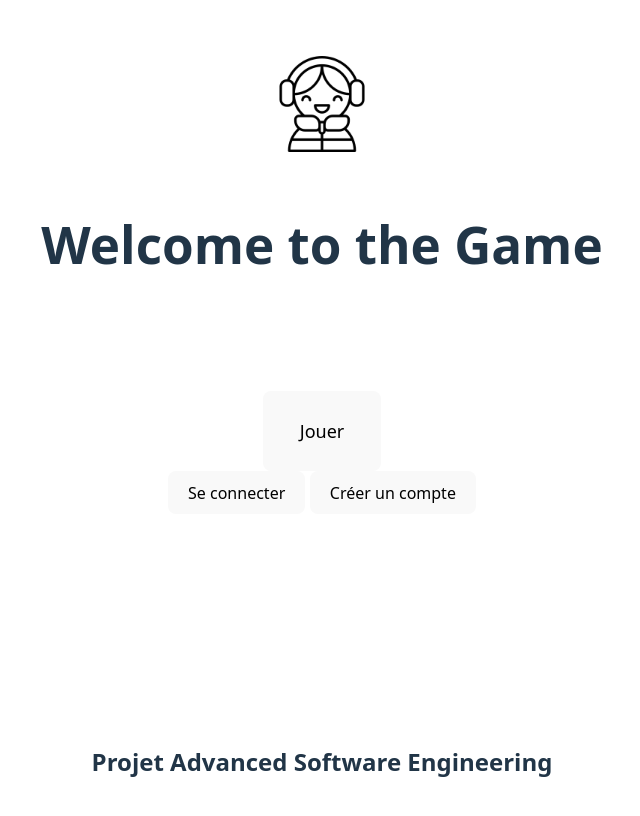
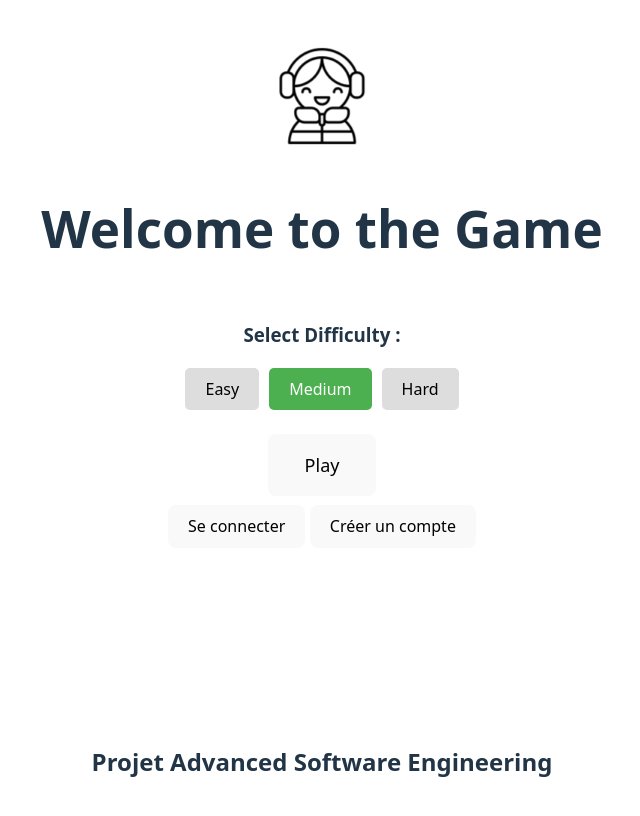
Before and after one commit to Alassane-diaa/Drawing-race, a React (Vite) app in the folder front/: page / in a window 1280 px wide. Shown: the top 816 px of the page, without its empty margins (318-958 px from the left). Built offline with nearby package versions, Linux system fonts and the light colour scheme.

Commit message:
La difficulté et des events de fin (trouvé/fin tier arrivée) et un peu de mise en page aussi

```diff
--- a/front/src/App.css
+++ b/front/src/App.css
@@ -13,7 +13,7 @@
 }
 
 header{
-  margin-bottom: 15%;
+  margin-bottom: 2%;
 }
 
 .content{
@@ -22,7 +22,7 @@ header{
 
 .logo {
   height: 6em;
-  padding: 1.5em;
+  padding: 1em;
   will-change: filter;
   transition: filter 300ms;
 }
@@ -31,7 +31,8 @@ header{
 }
 
 .grosBouton {
-  padding: 1.5em 2em 1.5em 2em;
+  padding: 1em 2em 1em 2em;
+  margin: 0.5em 0.5em 0.5em 0.5em;
   font-size: large;
   will-change: filter;
   transition: filter 300ms;
@@ -41,10 +42,6 @@ header{
   filter: drop-shadow(0 0 2em #646cffaa);
   border-color: #213547;
   font-size: larger;
-}
-
-.card {
-  padding: 2em;
 }
 
 .read-the-docs {
--- a/front/src/pages/GamePage.jsx
+++ b/front/src/pages/GamePage.jsx
@@ -1,4 +1,5 @@
 import { useEffect, useState, useRef } from "react";
+import { useLocation } from "react-router-dom";
 
 export default function GamePage() {
     const canvasRef = useRef(null);
@@ -7,10 +8,67 @@ export default function GamePage() {
     const [strokeCoords, setStrokeCoords] = useState([]);
     const [predictionData, setPredictionData] = useState(null);
     const [targetCategory, setTargetCategory] = useState("");
+    // Pour timer
+    const [isActive, setIsActive] = useState(false);
+    // Difficulty
+    const location = useLocation();
+    const selectedDifficulty = location.state?.difficulty || "medium";
+
+    // Selon la difficulté
+    const getInitialTime = () => {
+        if (selectedDifficulty === "easy") return 20;
+        if (selectedDifficulty === "hard") return 10;
+        return 15;
+    };
+    const [timeLeft, setTimeLeft] = useState(getInitialTime());
+    const getInitialPalier = () => {
+        if (selectedDifficulty === "easy") return 80;
+        if (selectedDifficulty === "hard") return 99;
+        return 90;
+    };
+    const palierConfidence = useState(getInitialPalier())[0];
+
 
     useEffect(() => {
-        fetchRandomCategory();
+        startNewGame();
     }, []);
+
+    // Compte à rebours
+    useEffect(() => {
+        let interval = null;
+        if (isActive && timeLeft > 0) {
+            interval = setInterval(() => {
+                setTimeLeft((time) => time - 1);
+            }, 1000);
+        } else if (timeLeft === 0) {
+            setIsActive(false);
+            clearInterval(interval);
+            handleTimeUp();
+        }
+        return () => clearInterval(interval);
+    }, [isActive, timeLeft]);
+
+    const startNewGame = async () => {
+        await fetchRandomCategory();
+        setTimeLeft(getInitialTime())
+        setIsActive(true);
+        clearCanvas();
+    };
+
+    const handleTimeUp = () => {
+        alert(`Time's Up ! You had to draw: ${targetCategory}`);
+        // Enlever les alerts et afficher la page suivante
+        //
+        //
+    };
+    // Gestion Victoire
+    useEffect(() => {
+        if (predictionData && predictionData.prediction.category === targetCategory && predictionData.prediction.confidence >= palierConfidence) {
+            setIsActive(false); // Stop le timer
+            alert("Congratulations! The AI recognized your drawing!");
+            // Enlever les alertes euh et lier tot ça à la difficulté
+        }
+    }, [predictionData, targetCategory]);
 
     const fetchRandomCategory = async () => {
         try {
@@ -40,6 +98,7 @@ export default function GamePage() {
     }
 
     const handleMouseMoveCanvas = (event) => {
+        if (!isActive) return;
         const canvas = canvasRef.current;
         const ctx = canvas.getContext('2d');
         if (event.buttons === 1) { // Left mouse button
@@ -113,6 +172,14 @@ export default function GamePage() {
             </div>
 
             <div>
+                00:{timeLeft < 10 ? `0${timeLeft}` : timeLeft}
+            </div>
+
+            <div>
+                <button onClick={startNewGame}>Start / Reset</button>
+            </div>
+
+            <div>
                 <button onClick={() => setBrushState('pen')}>Pen</button>
                 <button onClick={() => setBrushState('eraser')}>Eraser</button>
                 <button onClick={clearCanvas}>Clear</button>
--- a/front/src/pages/HomePage.jsx
+++ b/front/src/pages/HomePage.jsx
@@ -1,6 +1,14 @@
 import {Link} from "react-router-dom";
+import { useState } from "react";
+import { useNavigate } from "react-router-dom";
 
 export default function HomePage() {
+    const [difficulty, setDifficulty] = useState("medium");
+    const navigate = useNavigate();
+
+    const handleStartGame = () => {
+    navigate("/game", { state: { difficulty } });
+    };
   return (
     <div className="pageContainer">
         <header>
@@ -8,8 +16,31 @@ export default function HomePage() {
             <h1>Welcome to the Game</h1>
         </header>
 
+        <div className="difficulty-selector">
+            <h3>Select Difficulty :</h3>
+            <div style={{ display: 'flex', gap: '10px', justifyContent: 'center', marginBottom: '15px' }}>
+                {['easy', 'medium', 'hard'].map((level) => (
+                    <button
+                        key={level}
+                        onClick={() => setDifficulty(level)}
+                        style={{
+                            padding: '10px 20px',
+                            backgroundColor: difficulty === level ? '#4CAF50' : '#ddd',
+                            color: difficulty === level ? 'white' : 'black',
+                            borderRadius: '5px',
+                            cursor: 'pointer',
+                            border: 'none'
+                        }}
+                    >
+                        {level.charAt(0).toUpperCase() + level.slice(1)}
+                    </button>
+                ))}
+            </div>
+        </div>
+
         <main className="content">
-            <Link to="game"> <button className="grosBouton">Jouer</button> </Link>
+            {/* Navigate au lieu de Link pour envoyer difficulté */}
+            <button className="grosBouton" onClick={handleStartGame}>Play</button>
             <div>
                 <Link to="login"> <button>Se connecter</button> </Link>
                 <Link to="register"> <button>Créer un compte</button> </Link>
```
Also changed, not shown: 2 other files (tests, documents, lock files or other folders).
